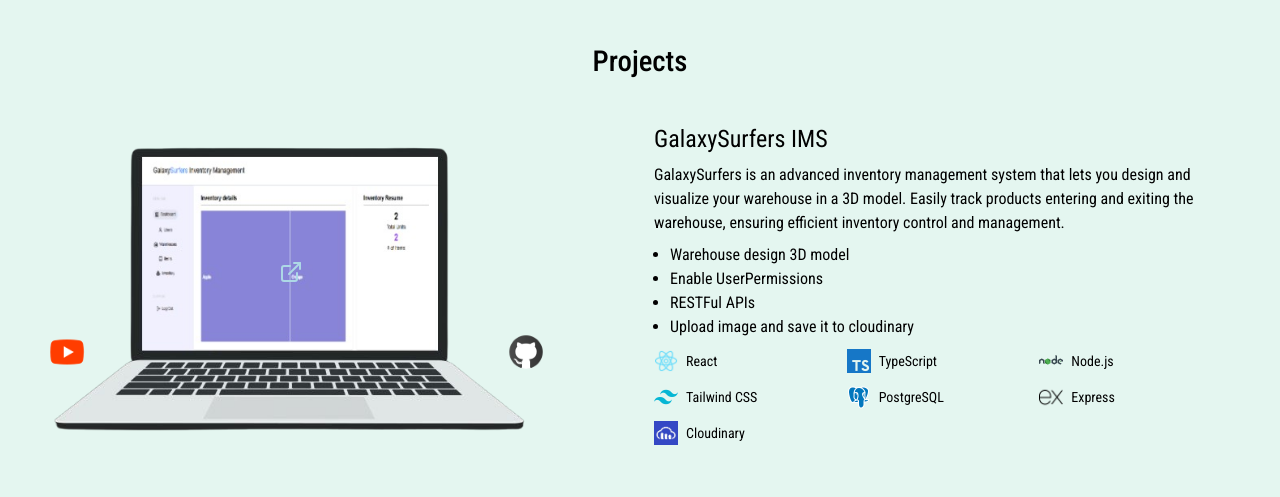
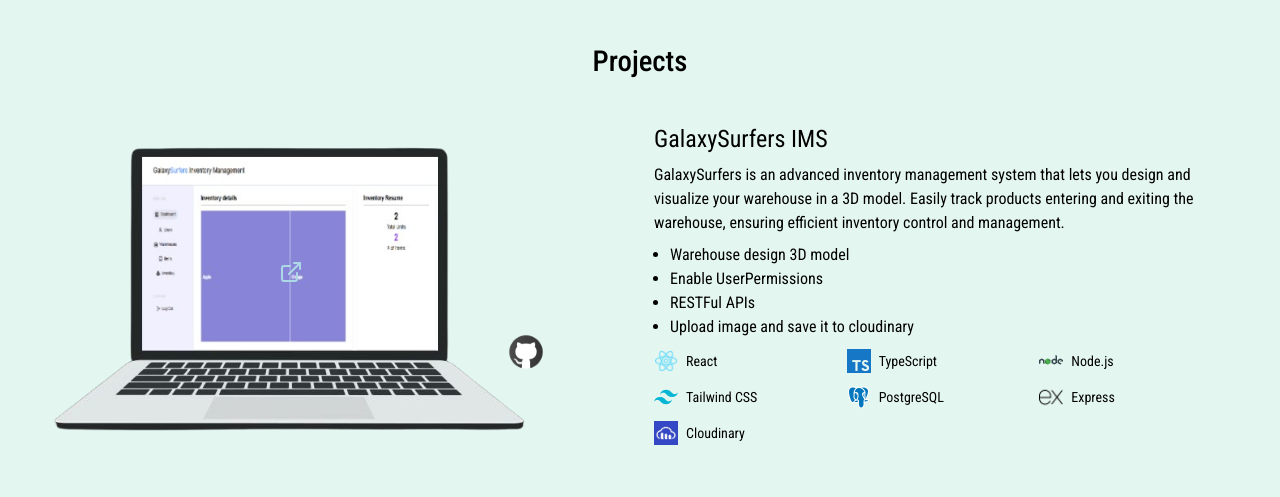
Before and after one commit to Francis7575/My-Portfolio, a React (Vite) app: page / in a window 1280 px wide. Shown: the part 1720-2217 px from the top of the page. Built offline with nearby package versions, Linux system fonts and the light colour scheme.

Commit message:
updated projects section

```diff
--- a/src/components/Projects.tsx
+++ b/src/components/Projects.tsx
@@ -1,6 +1,6 @@
 import githubIcon from "/assets/icon-github.png"
 import { ExternalLink } from 'lucide-react'
-import youtubeIcon from "/assets/icon-youtube.png"
+// import youtubeIcon from "/assets/icon-youtube.png"
 import { motion, AnimatePresence } from "framer-motion";
 import { ProjectsList } from "../utils/constants";
 import { useState } from "react";
@@ -69,9 +69,9 @@
                         alt={item.alt}
                       />
                     </a>
-                    {idx === 0 && (
+                    {/* {idx === 0 && (
                       <a
-                        href='https://www.youtube.com/watch?v=Sp2cpRGX1OY'
+                        href=''
                         target="_blank">
                         <img
                           className="max-w-[40px] hover:opacity-80 absolute left-[7px] top-[120px] md:top-[160px] lg:top-[180px] xl:top-[210px]"
@@ -79,7 +79,7 @@
                           src={youtubeIcon}
                         />
                       </a>
-                    )}
+                    )} */}
                     <a
                       href={item.repositoryLink}
                       target="_blank"
```
